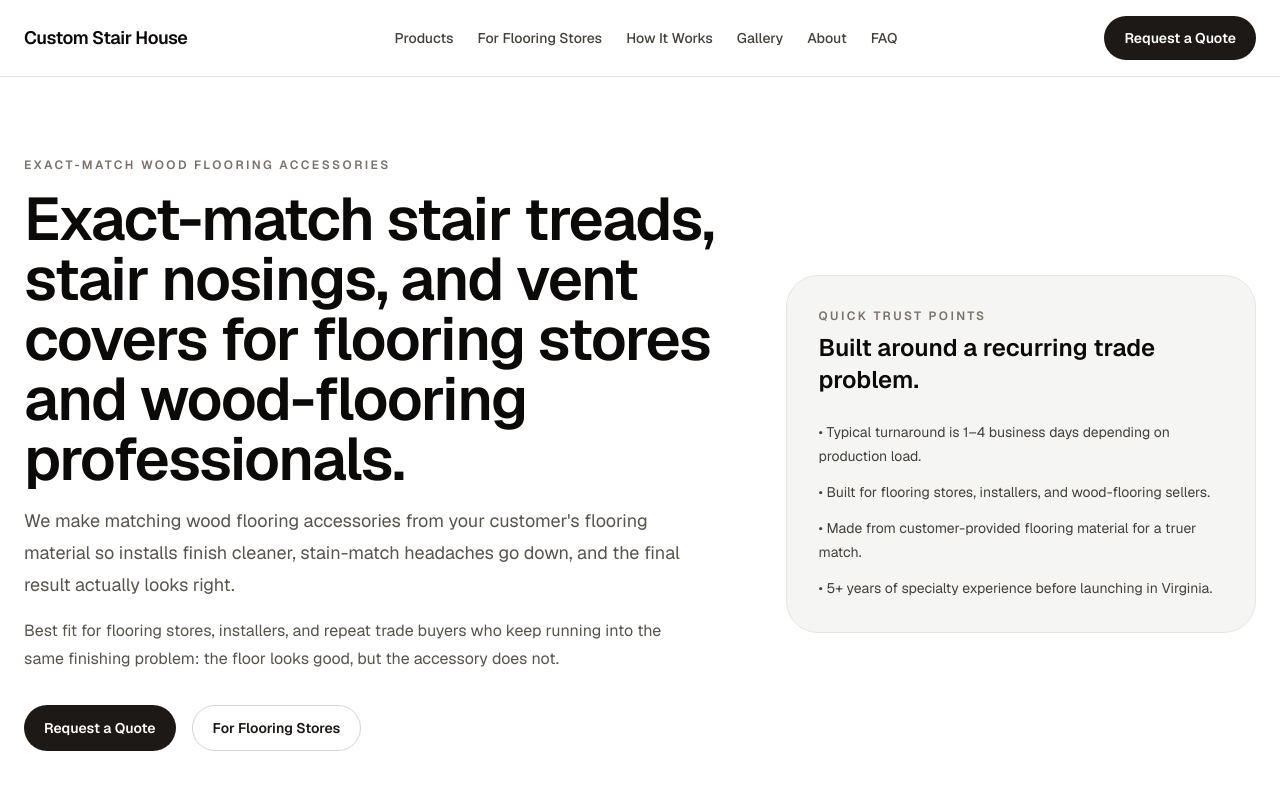
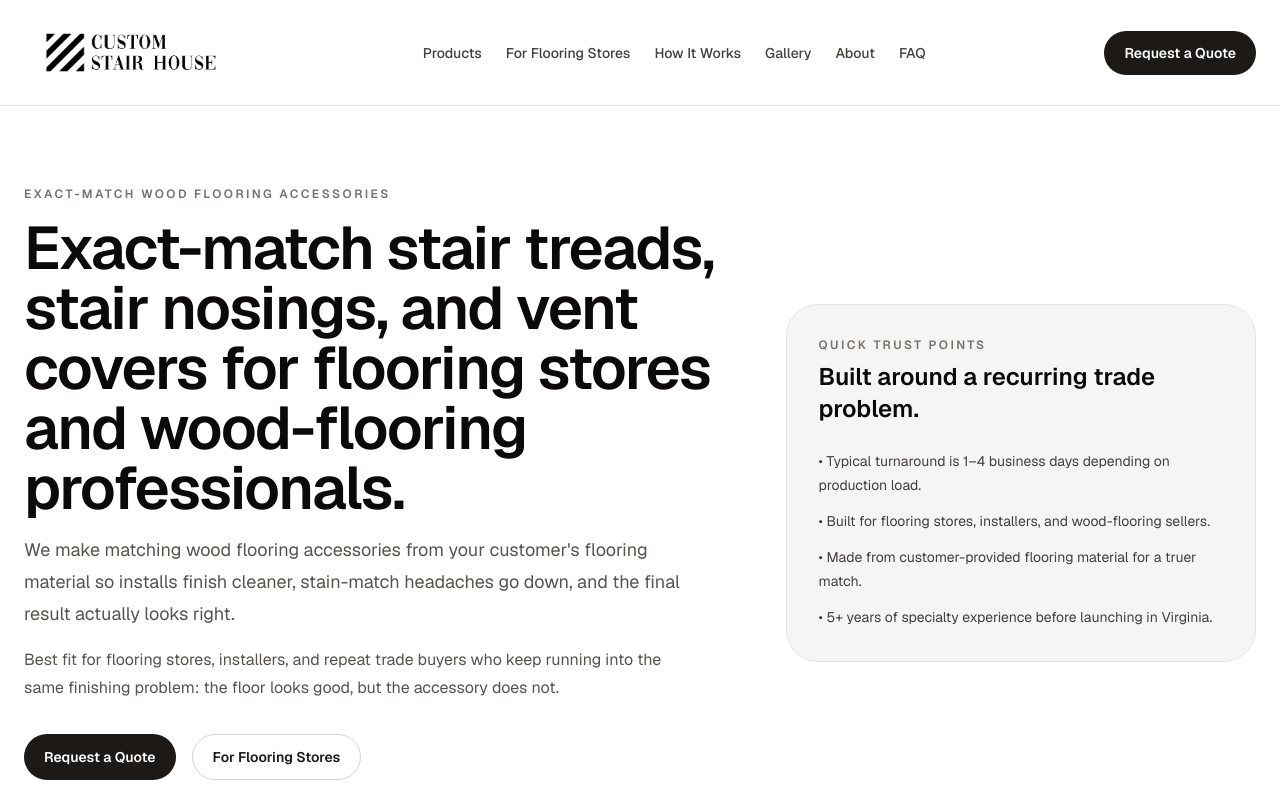
Before and after one commit to ysfhero/custom-stair-house-site, a Next.js app: page / in a window 1280 px wide. Shown: the top 800 px of the page. Built offline with nearby package versions, Linux system fonts and the light colour scheme.

Commit message:
Add legacy Custom Stair House logo to site layout

```diff
--- a/src/app/layout.tsx
+++ b/src/app/layout.tsx
@@ -1,3 +1,4 @@
+import Image from "next/image";
 import type { Metadata } from "next";
 import Link from "next/link";
 import { Geist, Geist_Mono } from "next/font/google";
@@ -49,6 +50,19 @@ export const metadata: Metadata = {
     url: "https://customstairhouse.com",
     siteName: "Custom Stair House",
     type: "website",
+    images: [
+      {
+        url: "/custom-stair-house-logo.png",
+        width: 1134,
+        height: 378,
+        alt: "Custom Stair House logo",
+      },
+    ],
+  },
+  icons: {
+    icon: "/custom-stair-house-logo.png",
+    shortcut: "/custom-stair-house-logo.png",
+    apple: "/custom-stair-house-logo.png",
   },
   alternates: {
     canonical: "/",
@@ -69,8 +83,15 @@ export default function RootLayout({
         <div className="flex min-h-screen flex-col">
           <header className="border-b border-stone-200 bg-white/95 backdrop-blur">
             <div className="mx-auto flex w-full max-w-7xl items-center justify-between gap-6 px-6 py-4">
-              <Link href="/" className="text-lg font-semibold tracking-tight text-stone-950">
-                Custom Stair House
+              <Link href="/" className="flex items-center" aria-label="Custom Stair House home">
+                <Image
+                  src="/custom-stair-house-logo.png"
+                  alt="Custom Stair House"
+                  width={220}
+                  height={73}
+                  className="h-auto w-[180px] sm:w-[220px]"
+                  priority
+                />
               </Link>
               <nav className="hidden items-center gap-6 md:flex">
                 {navItems.map((item) => (
@@ -97,7 +118,15 @@ export default function RootLayout({
           <footer className="border-t border-stone-200 bg-white">
             <div className="mx-auto grid w-full max-w-7xl gap-10 px-6 py-12 md:grid-cols-[1.5fr_1fr_1fr]">
               <div className="space-y-4">
-                <h2 className="text-lg font-semibold text-stone-950">Custom Stair House</h2>
+                <Link href="/" className="inline-flex items-center" aria-label="Custom Stair House home">
+                  <Image
+                    src="/custom-stair-house-logo.png"
+                    alt="Custom Stair House"
+                    width={220}
+                    height={73}
+                    className="h-auto w-[170px] sm:w-[220px]"
+                  />
+                </Link>
                 <p className="max-w-md text-sm leading-6 text-stone-600">
                   Exact-match stair treads, stair nosings, and vent covers for flooring stores,
                   installers, and wood-flooring professionals.
```
Also changed, not shown: public/custom-stair-house-logo-white-transparent.png (added), public/custom-stair-house-logo.png (added).
